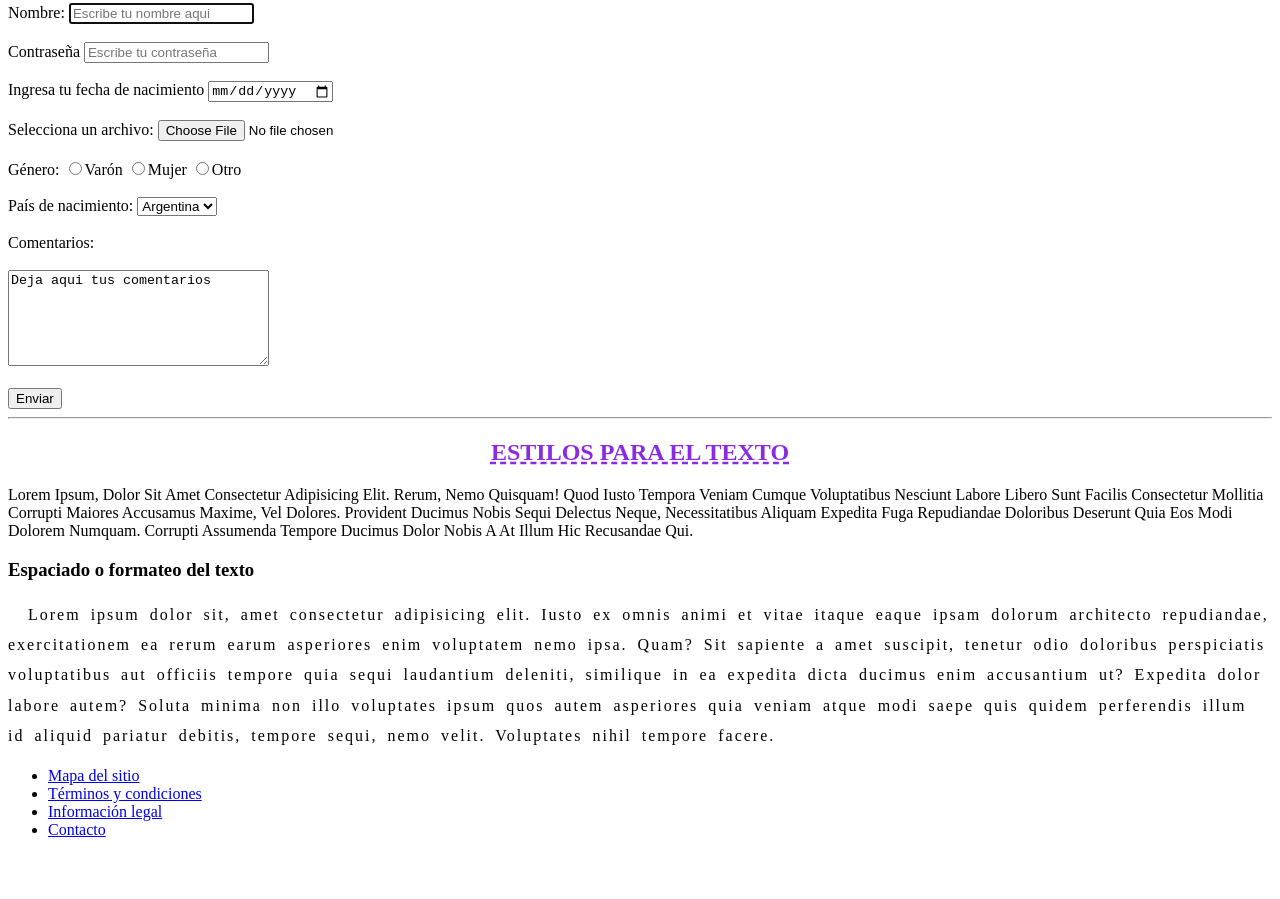
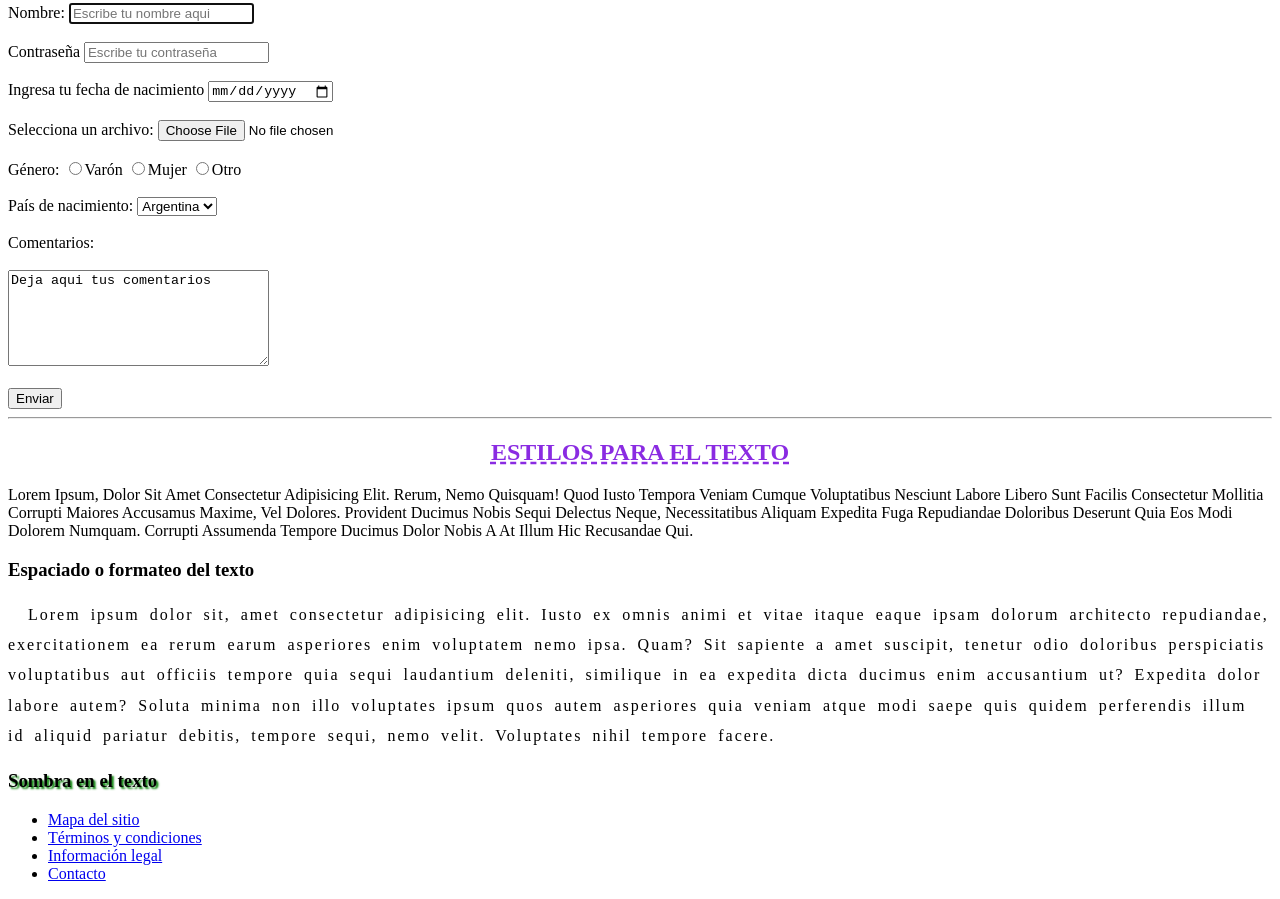
Before and after one commit to federicosuarez7/digital-house, a plain HTML site: page Professional Developer/Proyecto/index.html in a window 1280 px wide. Shown: the part 1629-2528 px from the top of the page. Before the commit the page ends 2484 px from the top, so only its background shows below. Drawn offline with Linux system fonts and the light colour scheme.

Commit message:
Sombreado del texto (CSS3)

```diff
--- a/Professional Developer/Proyecto/estilos.css
+++ b/Professional Developer/Proyecto/estilos.css
@@ -39,3 +39,6 @@ h1{
     /* Espaciado entre palabras */
     word-spacing: 4px;
 }
+.sombra{
+    text-shadow: 2px 2px 2px green;
+}
--- a/Professional Developer/Proyecto/index.html
+++ b/Professional Developer/Proyecto/index.html
@@ -143,6 +143,7 @@
          laudantium deleniti, similique in ea expedita dicta ducimus enim accusantium ut? Expedita dolor labore autem?
         Soluta minima non illo voluptates ipsum quos autem asperiores quia veniam atque modi saepe quis quidem
         perferendis illum id aliquid pariatur debitis, tempore sequi, nemo velit. Voluptates nihil tempore facere.</p>
+        <h3 class="sombra">Sombra en el texto</h3>
     </section>
     <footer>
         <nav>
```
